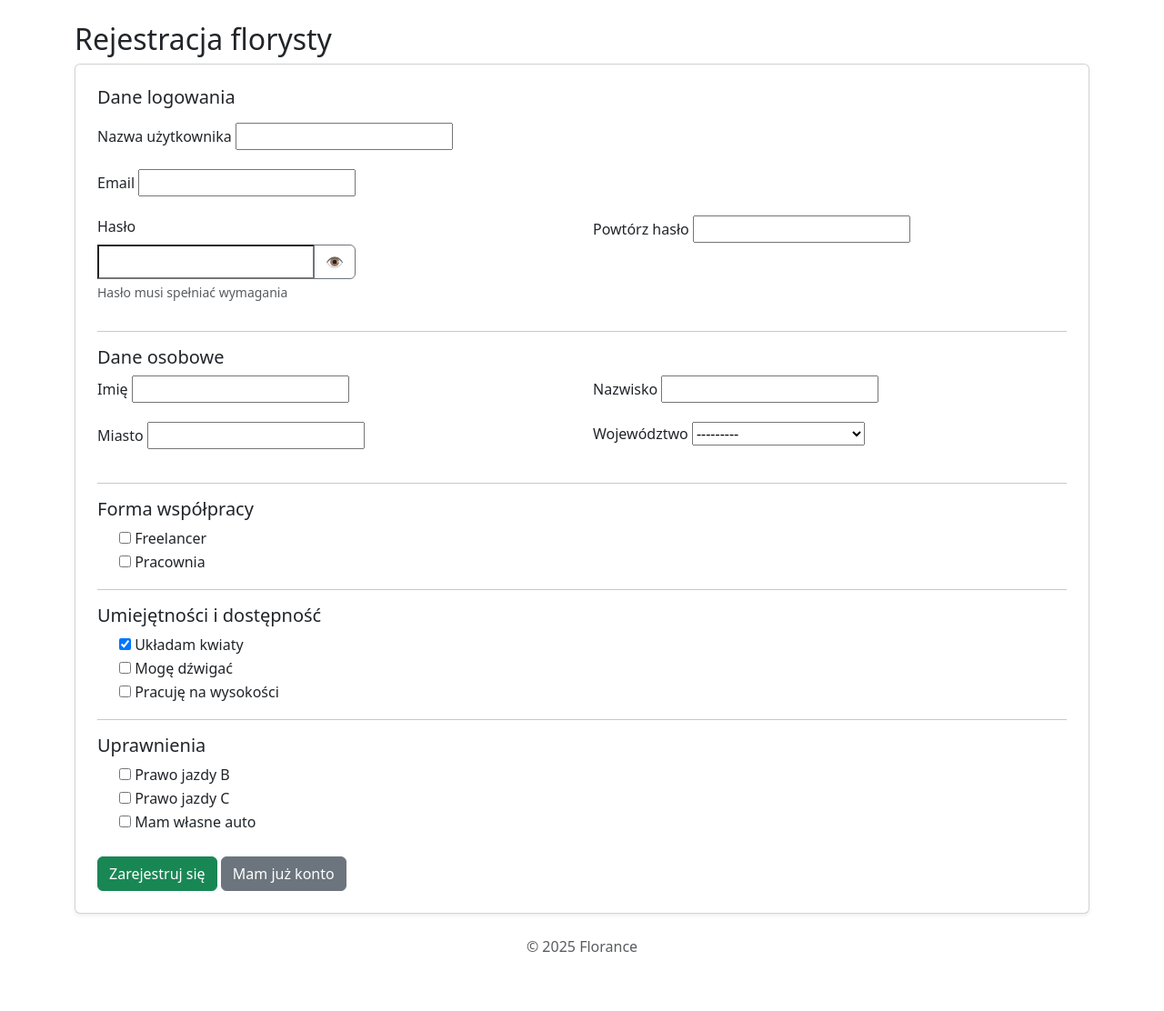
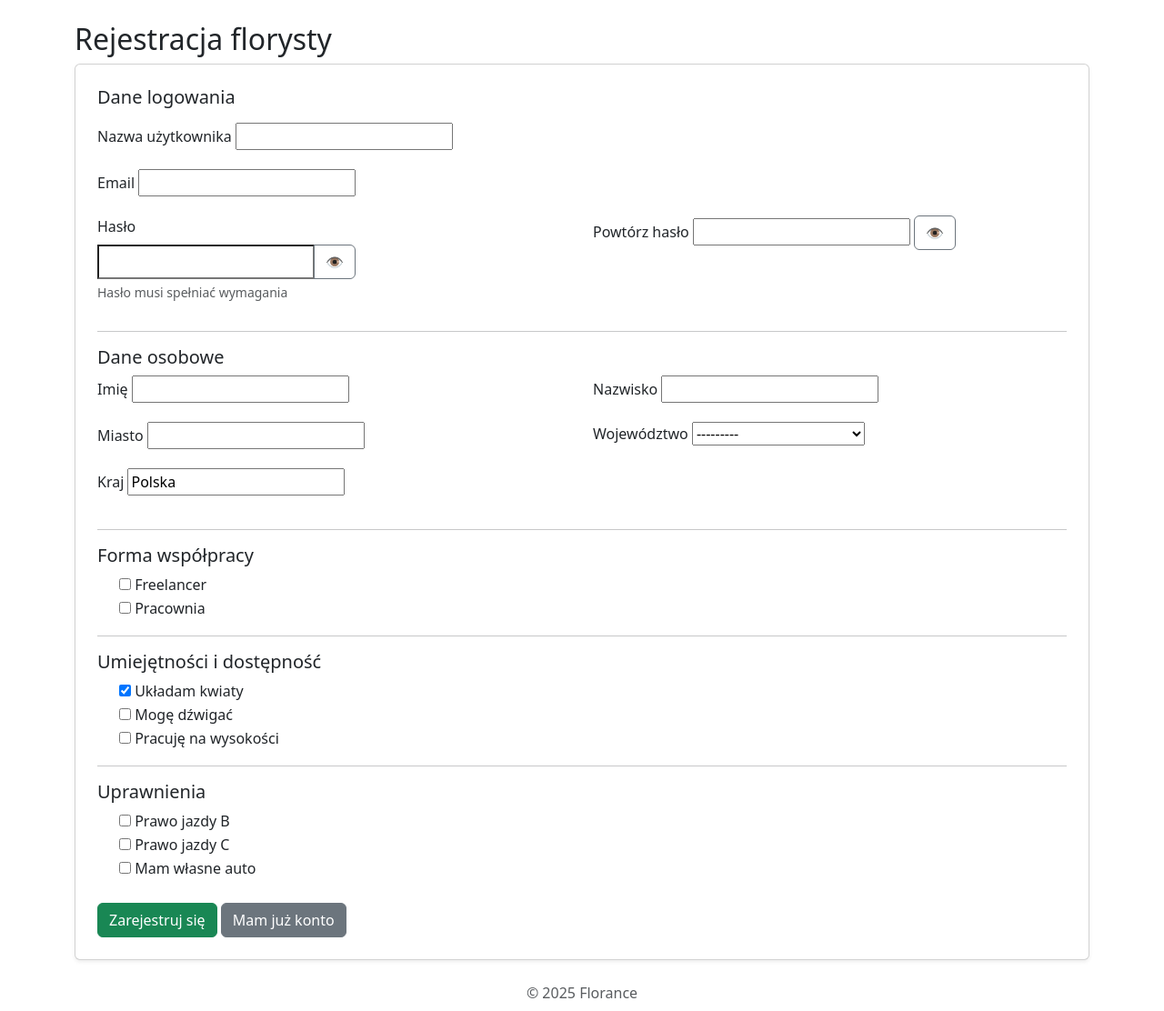
Before and after one commit to wydzik/florance-app, a Django app: page /register_florist/ in a window 1280 px wide. Shown: the part 56-1168 px from the top of the page at 91% size. Before the commit the page ends 1103 px from the top, so only its background shows below. Run offline with Django 5.2, Linux system fonts and the light colour scheme.

Commit message:
password2 visibility

```diff
--- a/Florance_app/florance/templates/register_florysta.html
+++ b/Florance_app/florance/templates/register_florysta.html
@@ -43,6 +43,9 @@
     <div class="col-md-6 mb-3">
       <label class="form-label">Powtórz hasło</label>
       {{ form.password2 }}
+      <button class="btn btn-outline-secondary" type="button" id="togglePassword2">
+      👁
+    </button>
       {{ form.password2.errors }}
     </div>
   </div>
@@ -71,6 +74,11 @@
       <label class="form-label">Województwo</label>
       {{ form.lokalizacja_wojewodztwo }}
     </div>
+    <div class="mb-3">
+  <label class="form-label">Kraj</label>
+  {{ form.lokalizacja_kraj }}
+</div>
+
   </div>
 
   <hr>
```
